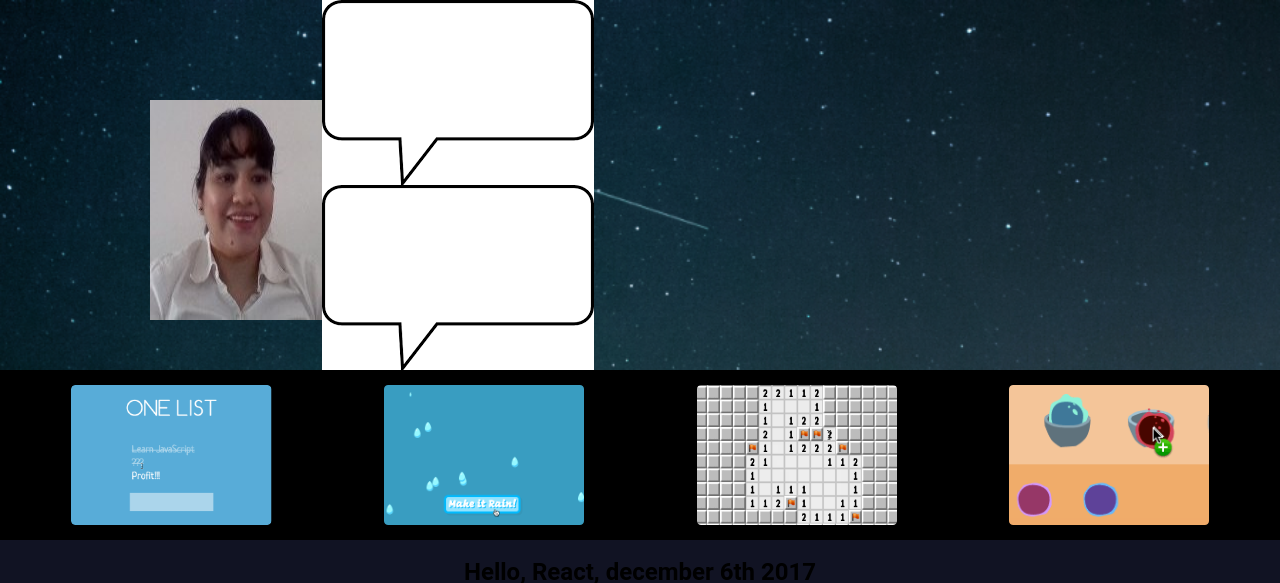
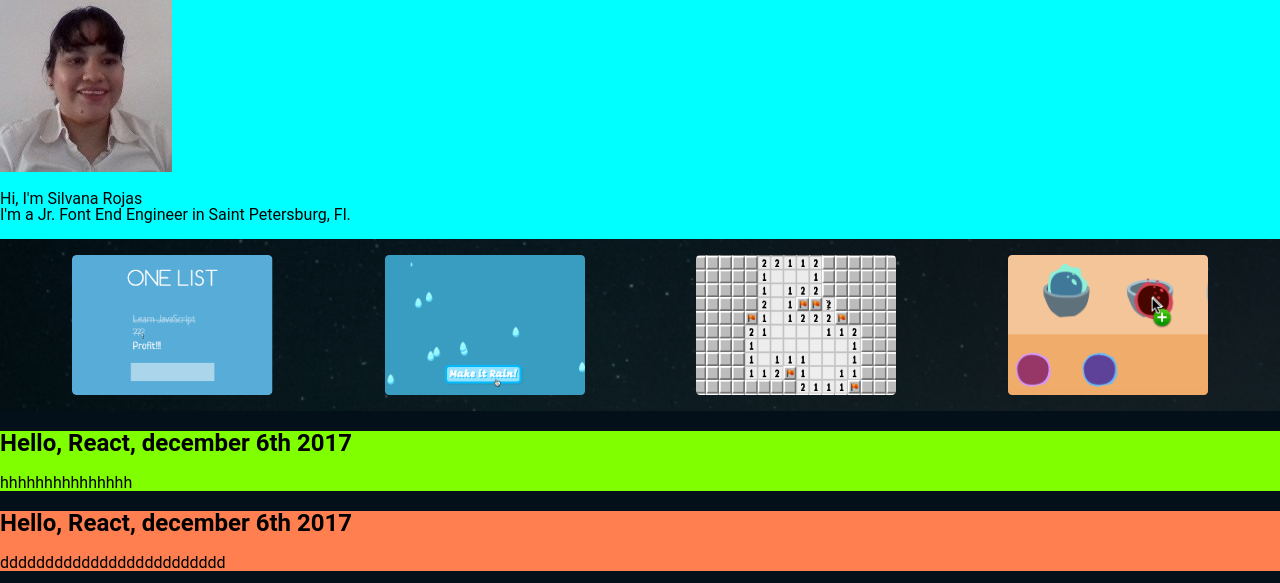
Before and after one commit to Elro1118/my-portafolio-page, a website: page public/index.html in a window 1280 px wide. Shown: the top 583 px of the page. Drawn offline with Linux system fonts and the light colour scheme.

Commit message:
gamelist

```diff
--- a/public/index.html
+++ b/public/index.html
@@ -8,35 +8,50 @@
 		<link rel="stylesheet" href="/screen.css" />
 	</head>
 	<body>
-		<header class="myHeader">
-			<section class="myPhotoSection">
-				<img src="/images/SilvanaRojas.jpg" class="myPhotoImage" />
-				<section class="myDialogSection">
-					<img src="images/dialog.png" />
-					<img src="images/dialog.png" />
-				</section>
+		<!---------------------------------------First Section------------------------------->
+		<Section class="firstSection">
+			<!-- Star First SubSection -->
+			<section class="firstSubSection">
+				<img src="/images/SilvanaRojas.jpg" />
+				<p>
+					Hi, I'm Silvana Rojas<br />
+					I'm a Jr. Font End Engineer in Saint Petersburg, Fl.
+				</p>
 			</section>
-			<section class="myImageListSection">
+			<!-------------------------->
+			<!--Star Second SubSection-->
+			<section class="secondSubSection">
 				<img src="/images/one-list.png" />
 				<img src="/images/make-it-rain.png" />
 				<img src="/images/bomb-sniffer.png" />
 				<img src="/images/sensei-sense.png" />
 			</section>
-		</header>
-		<main class="myColorDownSection myArticleSection">
-			<article>
-				<header></header>
+		</Section>
+		<!------------------------------>
+		<!------------------------------------------------------------------------------------->
+		<!----------------------------------------Second Section------------------------------->
+		<section class="secondSection">
+			<!--------First Article-->
+			<article class="firstArticle">
 				<h2>Hello, React, december 6th 2017</h2>
 				<p>hhhhhhhhhhhhhhh</p>
 			</article>
-			<article>
-				<header></header>
+			<!---------------------------->
+			<!--------Second Article------>
+			<article class="secondArticle">
 				<h2>Hello, React, december 6th 2017</h2>
 				<p>ddddddddddddddddddddddddd</p>
 			</article>
-		</main>
-		<footer class="myColorDownSection ">
-			<p>© Copyright 2019 Silvana Rojas</p>
-		</footer>
+			<!-----------Article---------->
+
+			<!------------Footer------------>
+			<footer class="myFooter">
+				<h2>Stay connected with me</h2>
+				<img src="/images/twitter.jpg" />
+				<p>© Copyright 2019 Silvana Rojas</p>
+			</footer>
+		</section>
+		<!------------------------------>
+		<!----------------------------------------------------------------------------------------->
 	</body>
 </html>
--- a/public/screen.css
+++ b/public/screen.css
@@ -1,6 +1,3 @@
-* {
-	border: 0.5 solid black;
-}
 :root {
 	font: 16px / 1 'Roboto', sans-serif;
 }
@@ -10,10 +7,50 @@ html {
 }
 
 body {
+	display: flex;
+	flex-flow: column;
 	margin: 0;
 	min-height: 100%;
 }
+/*---------------------------------------First Section-------------------------------*/
+.firstSection {
+	display: flex;
+	flex-flow: column wrap;
 
+	background: no-repeat url('/images/space.png');
+	background-size: cover;
+}
+/*-----------------------------------------------------------------------------------*/
+/*---------------------------------------Second Section------------------------------*/
+.secondSection {
+	background: rgb(3, 16, 25);
+}
+/*-----------------------------------------------------------------------------------*/
+.firstSubSection {
+	background: aqua;
+	margin: 0;
+}
+/*---------------------------------------- Second SubSection--------------------------*/
+.secondSubSection {
+	display: flex;
+	flex-flow: row wrap;
+	justify-content: space-around;
+	background: rgba(0, 0, 0, 0.5);
+	padding: 1rem;
+	/*----------------------------------------------------------------------------------*/
+}
+.firstArticle {
+	background-color: chartreuse;
+}
+
+.secondArticle {
+	background-color: coral;
+}
+
+.myFooter {
+	background-color: yellowgreen;
+}
+/* First fase
 .myHeader {
 	display: flex;
 	flex-direction: column;
@@ -68,3 +105,4 @@ footer {
 	text-align: center;
 	font-size: 0.8rem;
 }
+ */
```
